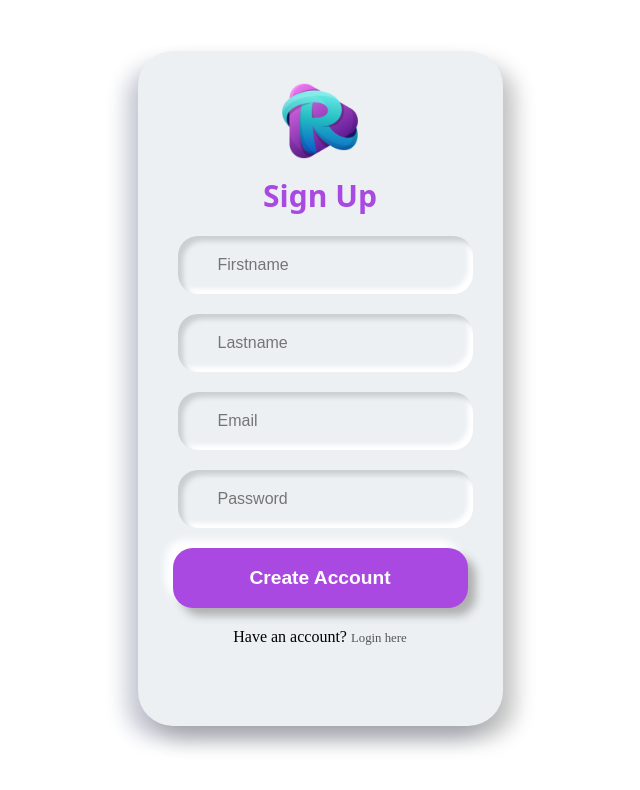
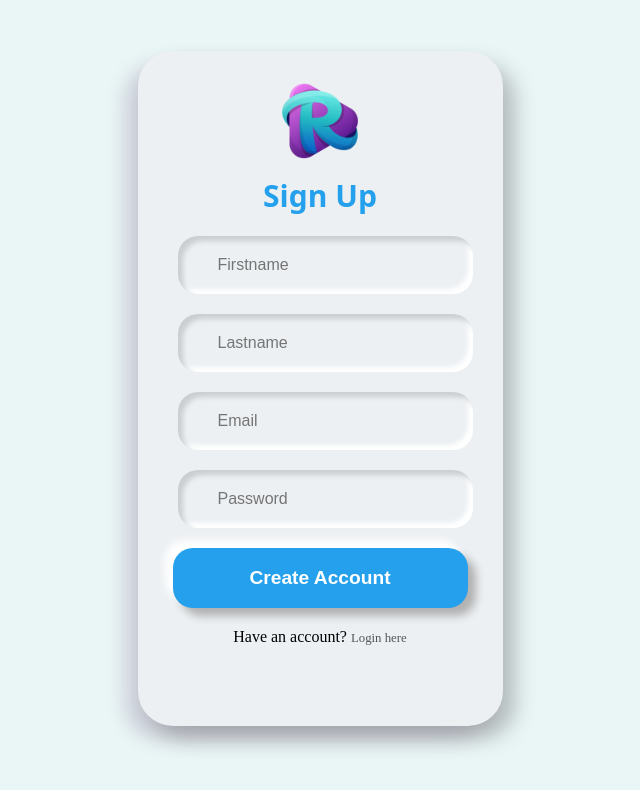
Before and after one commit to Robotron2/studentPortal, a plain HTML site: page index.html in a window 1280 px wide. Shown: the whole page, without its empty margins (320-960 px from the left). Drawn offline with Linux system fonts and the light colour scheme.

Commit message:
Color codes changed

```diff
--- a/login.css
+++ b/login.css
@@ -1,3 +1,7 @@
+body {
+    background-color: #EAF6F6;
+}
+
 .login-div {
     width: 280px;
     height: 500px;
@@ -37,7 +41,7 @@
     font-family: 'Noto Sans', sans-serif;
     font-weight: 700;
     margin-top: -30px;
-    color: #a949e1;
+    color: #24a0ed;
 }
 
 .form-field {
@@ -80,17 +84,17 @@
     margin-top: -5px;
     color: #fff;
     text-align: center;
-    background: #a949e1;
+    background: #24a0ed;
     box-shadow: 8px 8px 8px #b1b1b1, -8px -8px 8px #fff;
     transition: 1s;
 }
 
 .login-btn:hover {
-    background: #6f0399
+    background: #24a0ed
 }
 
 .login-btn:active {
-    background: #6f0399;
+    background: #24a0ed;
 }
 
 .links {
--- a/style.css
+++ b/style.css
@@ -1,3 +1,7 @@
+body {
+    background-color: #EAF6F6;
+}
+
 .signUp-div {
     width: 295px;
     height: 610px;
@@ -35,7 +39,7 @@
     font-family: 'Noto Sans', sans-serif;
     font-weight: 700;
     margin-top: -20px;
-    color: #a949e1;
+    color: #24a0ed;
 }
 
 .form-field {
@@ -80,17 +84,17 @@
     margin-top: -5px;
     color: #fff;
     text-align: center;
-    background: #a949e1;
+    background: #24a0ed;
     box-shadow: 8px 8px 8px #b1b1b1, -8px -8px 8px #fff;
     transition: 1s;
 }
 
 .login-btn:hover {
-    background: #6f0399
+    background: #24a0ed
 }
 
 .login-btn:active {
-    background: #6f0399;
+    background: #24a0ed;
 }
 
 .links {
```
